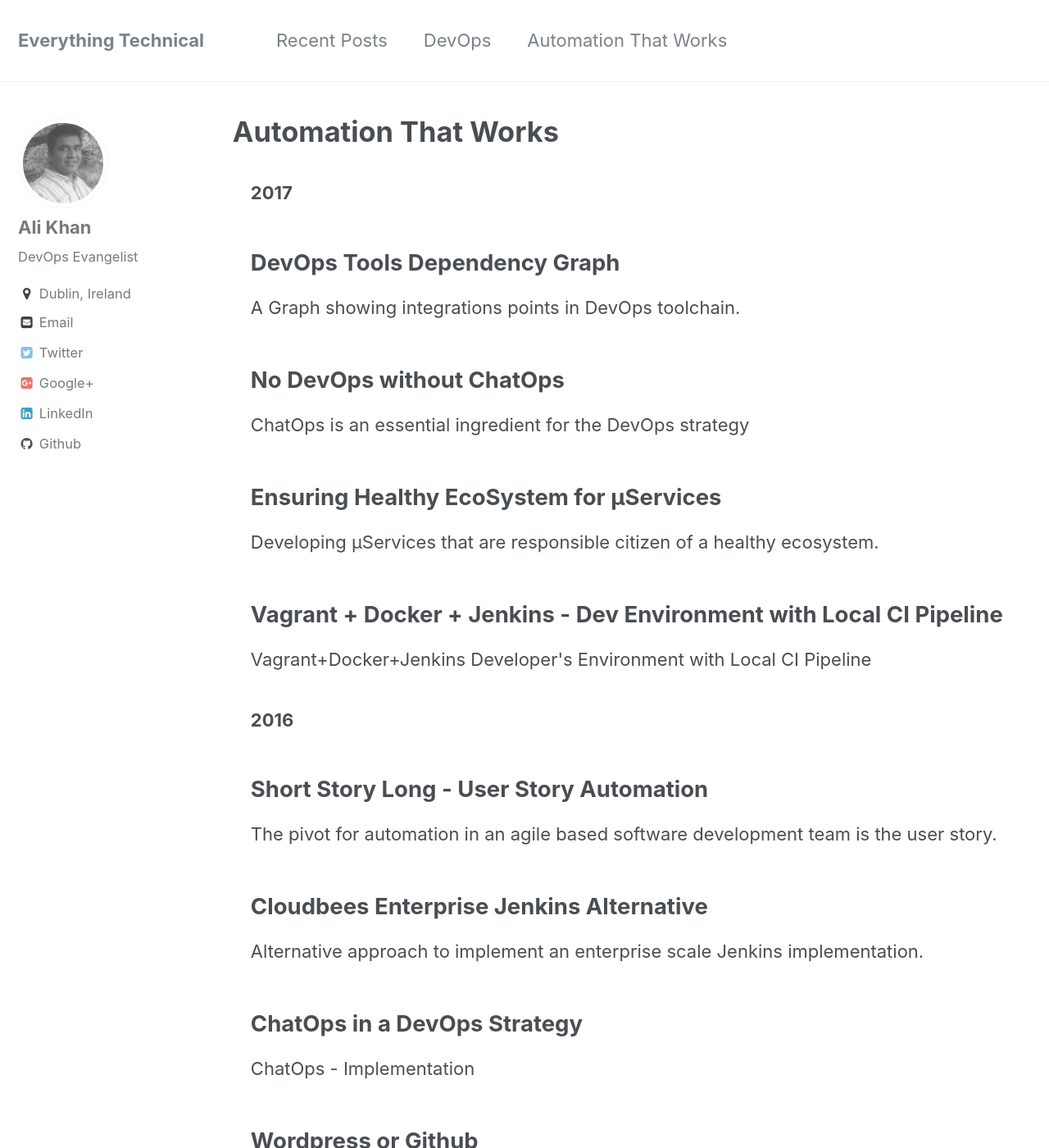
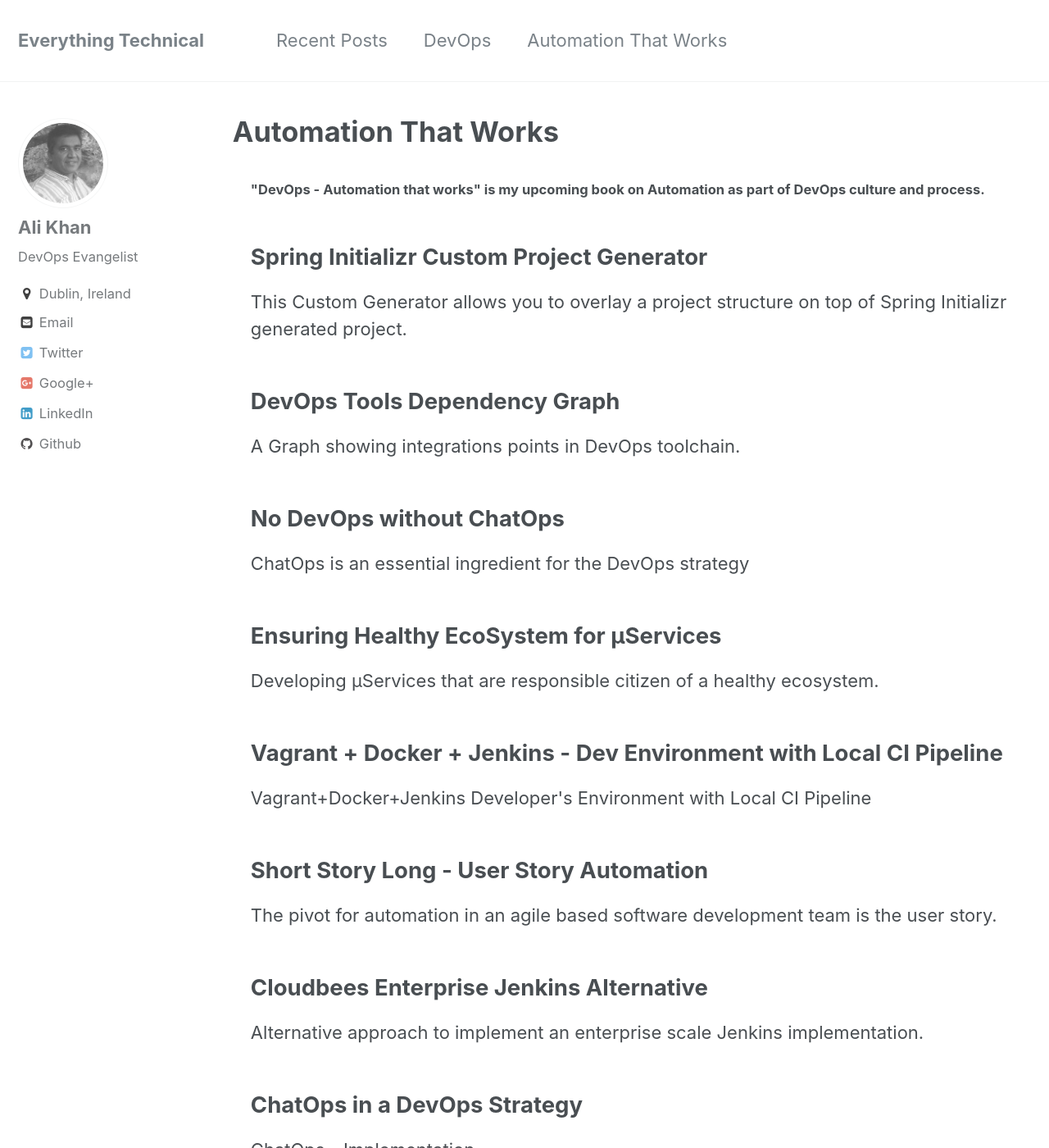
Before and after one commit to khanali21/khanali21.github.io, a Jekyll site: the page built from automation-that-works/index.md, in a window 1280 px wide and 1400 px high. Shown: the whole window at 82% size. Built offline with Jekyll 4.4.1, drawn with Linux system fonts in a browser that asks for light colours.

Commit message:
Added Custom Spring Initializr page

```diff
--- a/_layouts/automation-that-works.html
+++ b/_layouts/automation-that-works.html
@@ -13,14 +13,13 @@ author_profile: true
 {% include breadcrumbs.html %}
 {% endunless %}
 {% endif %}
-
 <div id="main" role="main">
+    <h4>"DevOps - Automation that works" is my upcoming book on Automation as part of DevOps culture and process.</h4>
     <div id="index">
         {% capture written_year %}'None'{% endcapture %}
         {% for post in site.posts %}
         {% capture year %}{{ post.date | date: '%Y' }}{% endcapture %}
         {% if year != written_year %}
-        <h3>{{ year }}</h3>
         {% capture written_year %}{{ year }}{% endcapture %}
         {% endif %}
         <article>
--- /dev/null
+++ b/_posts/2017-03-29-spring-initializr-custom-project-generator.md
@@ -0,0 +1,18 @@
+---
+layout: single
+title: "Spring Initializr Custom Project Generator"
+excerpt: "This Custom Generator allows you to overlay a project structure on top of Spring Initializr generated project."
+tags: [spring, devops, initializr, automation-that-works]
+image:
+  feature: custom-spring-initializr.png
+  credit:
+  creditlink:
+comments: true
+---
+*Spring Initializr is great tool to bootstrap your µService, there is an [existing enhancement request](https://github.com/spring-io/initializr/issues/340) for a custom DSL to customize the project generation.*
+
+As part of my book, I had to extend the Spring Initializr project to allow me to overlay a custom project structure that included the CI/CD files.
+This is a simple, quick but not so dirty implementation, allowing you to provide a link to a zip file containing the files that you wish to overlay after the project has been generated by Spring Initializr.
+You may download the forked project from [https://github.com/himindz/initializr](https://github.com/himindz/initializr)
+
+![Alt](/assets/images/spring-initializr-example.png "Spring Initializr example")
```
Also changed, not shown: assets/images/spring-initializr-example.png (added).
